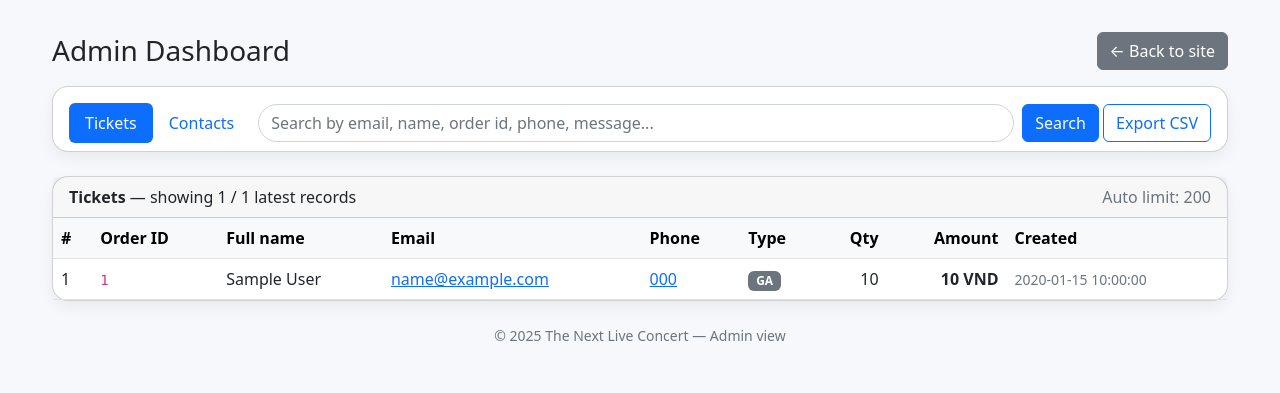
After one commit to thachtn22git-oss/the-next-live-concert-, a PHP site: page /the-next-live-concert/admin.php in a window 1280 px wide. The commit adds this page. Shown: the top 393 px of the page. Run offline with PHP 8.4, Linux system fonts and the light colour scheme; tables that the repository leaves empty or names only in its code hold one stand-in row (values such as "Sample post").

Commit message:
admin page

```diff
--- /dev/null
+++ b/admin.php
@@ -0,0 +1,226 @@
+<?php
+// admin.php — Dashboard xem DB (Tickets & Contacts) với Bootstrap 5
+// Đặt cạnh db.php. Mặc định hiển thị 200 bản ghi mới nhất mỗi bảng.
+// (Tuỳ chọn) Bảo vệ bằng mật khẩu đơn giản:
+// $ADMIN_PASS = 'changeme123'; if(($_GET['pass']??'') !== $ADMIN_PASS){ die('Unauthorized'); }
+
+require __DIR__ . '/db.php';
+mysqli_set_charset($conn, 'utf8mb4');
+
+// --- Helpers ---
+function esc($s){ return htmlspecialchars((string)$s, ENT_QUOTES, 'UTF-8'); }
+function money_vnd($n){ return number_format((float)$n, 0, ',', '.') . ' VND'; }
+
+// --- Tabs & search ---
+$tab = $_GET['tab'] ?? 'tickets';
+if (!in_array($tab, ['tickets','contacts'], true)) $tab = 'tickets';
+
+$q   = trim($_GET['q'] ?? '');                 // ô tìm nhanh
+$limit = 200;                                  // số dòng hiển thị
+$tickets = $contacts = [];
+$tick_count = $cont_count = 0;
+
+// --- Export CSV ---
+if (isset($_GET['export']) && in_array($_GET['export'], ['tickets','contacts'], true)) {
+    header('Content-Type: text/csv; charset=utf-8');
+    header('Content-Disposition: attachment; filename="'.$_GET['export'].'-'.date('Ymd_His').'.csv"');
+    $out = fopen('php://output', 'w');
+
+    if ($_GET['export'] === 'tickets') {
+        fputcsv($out, ['id','order_id','full_name','email','phone','ticket_type','quantity','amount','created_at']);
+        $sql = "SELECT * FROM tickets";
+        if ($q !== '') {
+            $safe = '%'.$conn->real_escape_string($q).'%';
+            $sql .= " WHERE order_id LIKE '$safe' OR email LIKE '$safe' OR full_name LIKE '$safe' OR phone LIKE '$safe'";
+        }
+        $sql .= " ORDER BY created_at DESC LIMIT 10000";
+        $rs = $conn->query($sql);
+        while ($r = $rs->fetch_assoc()) fputcsv($out, $r);
+    } else {
+        fputcsv($out, ['id','name','email','company','message','created_at']);
+        $sql = "SELECT * FROM contacts";
+        if ($q !== '') {
+            $safe = '%'.$conn->real_escape_string($q).'%';
+            $sql .= " WHERE email LIKE '$safe' OR name LIKE '$safe' OR company LIKE '$safe' OR message LIKE '$safe'";
+        }
+        $sql .= " ORDER BY created_at DESC LIMIT 10000";
+        $rs = $conn->query($sql);
+        while ($r = $rs->fetch_assoc()) fputcsv($out, $r);
+    }
+    fclose($out);
+    exit;
+}
+
+// --- Query tickets ---
+$safeQ = $q !== '' ? '%'.$conn->real_escape_string($q).'%' : null;
+
+$sqlT = "SELECT SQL_CALC_FOUND_ROWS * FROM tickets";
+if ($safeQ) $sqlT .= " WHERE order_id LIKE '$safeQ' OR email LIKE '$safeQ' OR full_name LIKE '$safeQ' OR phone LIKE '$safeQ'";
+$sqlT .= " ORDER BY created_at DESC LIMIT $limit";
+$rsT = $conn->query($sqlT);
+while($rsT && $row = $rsT->fetch_assoc()){ $tickets[] = $row; }
+$rsCnt = $conn->query("SELECT FOUND_ROWS() AS c"); $tick_count = (int)($rsCnt->fetch_assoc()['c'] ?? 0);
+
+// --- Query contacts ---
+$sqlC = "SELECT SQL_CALC_FOUND_ROWS * FROM contacts";
+if ($safeQ) $sqlC .= " WHERE email LIKE '$safeQ' OR name LIKE '$safeQ' OR company LIKE '$safeQ' OR message LIKE '$safeQ'";
+$sqlC .= " ORDER BY created_at DESC LIMIT $limit";
+$rsC = $conn->query($sqlC);
+while($rsC && $row = $rsC->fetch_assoc()){ $contacts[] = $row; }
+$rsCnt2 = $conn->query("SELECT FOUND_ROWS() AS c"); $cont_count = (int)($rsCnt2->fetch_assoc()['c'] ?? 0);
+
+?>
+<!doctype html>
+<html lang="vi">
+<head>
+  <meta charset="utf-8">
+  <title>Admin Dashboard - The Next Live Concert</title>
+  <meta name="viewport" content="width=device-width, initial-scale=1">
+  <!-- Dùng Bootstrap của site -->
+  <link href="css/bootstrap.min.css" rel="stylesheet">
+  <style>
+    body { background: #f6f8fb; }
+    .container-narrow { max-width: 1200px; }
+    .card { border-radius: 16px; box-shadow: 0 6px 16px rgba(0,0,0,0.06); }
+    .table th, .table td { vertical-align: middle; }
+    .amount-badge { font-weight:600; }
+    .sticky-top-lite { position: sticky; top: 0; z-index: 100; background: #f6f8fb; padding-top: 8px; }
+    .search-wrap input { border-radius: 999px; }
+  </style>
+</head>
+<body>
+  <div class="container container-narrow py-4">
+
+    <div class="d-flex align-items-center justify-content-between mb-3 sticky-top-lite">
+      <h3 class="mb-0">Admin Dashboard</h3>
+      <a class="btn btn-secondary" href="index.php">← Back to site</a>
+    </div>
+
+    <div class="card mb-4">
+      <div class="card-body pb-2">
+        <form class="row g-2 align-items-center" method="get" action="admin.php">
+          <div class="col-md-auto">
+            <ul class="nav nav-pills">
+              <li class="nav-item"><a class="nav-link <?php echo $tab==='tickets'?'active':''; ?>" href="?tab=tickets<?php echo $q!==''?'&q='.urlencode($q):''; ?>">Tickets</a></li>
+              <li class="nav-item"><a class="nav-link <?php echo $tab==='contacts'?'active':''; ?>" href="?tab=contacts<?php echo $q!==''?'&q='.urlencode($q):''; ?>">Contacts</a></li>
+            </ul>
+          </div>
+          <div class="col-md search-wrap">
+            <input type="text" class="form-control" placeholder="Search by email, name, order id, phone, message..." name="q" value="<?php echo esc($q); ?>">
+            <input type="hidden" name="tab" value="<?php echo esc($tab); ?>">
+          </div>
+          <div class="col-md-auto">
+            <button class="btn btn-primary">Search</button>
+            <?php if ($tab==='tickets'): ?>
+              <a class="btn btn-outline-primary" href="?export=tickets<?php echo $q!==''?'&q='.urlencode($q):''; ?>">Export CSV</a>
+            <?php else: ?>
+              <a class="btn btn-outline-primary" href="?export=contacts<?php echo $q!==''?'&q='.urlencode($q):''; ?>">Export CSV</a>
+            <?php endif; ?>
+          </div>
+        </form>
+      </div>
+    </div>
+
+    <?php if ($tab === 'tickets'): ?>
+
+      <div class="card">
+        <div class="card-header d-flex justify-content-between align-items-center">
+          <div><strong>Tickets</strong> — showing <?php echo count($tickets); ?> / <?php echo $tick_count; ?> latest records</div>
+          <span class="text-muted">Auto limit: <?php echo $limit; ?></span>
+        </div>
+        <div class="table-responsive">
+          <table class="table table-hover align-middle mb-0">
+            <thead class="table-light">
+              <tr>
+                <th>#</th>
+                <th>Order ID</th>
+                <th>Full name</th>
+                <th>Email</th>
+                <th>Phone</th>
+                <th>Type</th>
+                <th class="text-end">Qty</th>
+                <th class="text-end">Amount</th>
+                <th>Created</th>
+              </tr>
+            </thead>
+            <tbody>
+              <?php if (empty($tickets)): ?>
+                <tr><td colspan="9" class="text-center py-4 text-muted">No data</td></tr>
+              <?php else: ?>
+                <?php foreach($tickets as $r): ?>
+                  <tr>
+                    <td><?php echo (int)$r['id']; ?></td>
+                    <td><code><?php echo esc($r['order_id']); ?></code></td>
+                    <td><?php echo esc($r['full_name']); ?></td>
+                    <td><a href="mailto:<?php echo esc($r['email']); ?>"><?php echo esc($r['email']); ?></a></td>
+                    <td><a href="tel:<?php echo esc($r['phone']); ?>"><?php echo esc($r['phone']); ?></a></td>
+                    <td>
+                      <?php if ($r['ticket_type']==='NECH_AB'): ?>
+                        <span class="badge bg-info">NECH_A_B</span>
+                      <?php else: ?>
+                        <span class="badge bg-secondary">GA</span>
+                      <?php endif; ?>
+                    </td>
+                    <td class="text-end"><?php echo (int)$r['quantity']; ?></td>
+                    <td class="text-end"><span class="amount-badge"><?php echo money_vnd($r['amount']); ?></span></td>
+                    <td><span class="text-muted small"><?php echo esc($r['created_at']); ?></span></td>
+                  </tr>
+                <?php endforeach; ?>
+              <?php endif; ?>
+            </tbody>
+          </table>
+        </div>
+      </div>
+
+    <?php else: ?>
+
+      <div class="card">
+        <div class="card-header d-flex justify-content-between align-items-center">
+          <div><strong>Contacts</strong> — showing <?php echo count($contacts); ?> / <?php echo $cont_count; ?> latest records</div>
+          <span class="text-muted">Auto limit: <?php echo $limit; ?></span>
+        </div>
+        <div class="table-responsive">
+          <table class="table table-hover align-middle mb-0">
+            <thead class="table-light">
+              <tr>
+                <th>#</th>
+                <th>Name</th>
+                <th>Email</th>
+                <th>Company</th>
+                <th>Message</th>
+                <th>Created</th>
+              </tr>
+            </thead>
+            <tbody>
+              <?php if (empty($contacts)): ?>
+                <tr><td colspan="6" class="text-center py-4 text-muted">No data</td></tr>
+              <?php else: ?>
+                <?php foreach($contacts as $r): ?>
+                  <tr>
+                    <td><?php echo (int)$r['id']; ?></td>
+                    <td><?php echo esc($r['name'] ?? $r['full_name'] ?? ''); ?></td>
+                    <td><a href="mailto:<?php echo esc($r['email']); ?>"><?php echo esc($r['email']); ?></a></td>
+                    <td><?php echo esc($r['company']); ?></td>
+                    <td style="max-width:420px;">
+                      <div class="text-truncate"><?php echo esc($r['message']); ?></div>
+                    </td>
+                    <td><span class="text-muted small"><?php echo esc($r['created_at']); ?></span></td>
+                  </tr>
+                <?php endforeach; ?>
+              <?php endif; ?>
+            </tbody>
+          </table>
+        </div>
+      </div>
+
+    <?php endif; ?>
+
+    <div class="text-center text-muted small my-4">
+      © <?php echo date('Y'); ?> The Next Live Concert — Admin view
+    </div>
+  </div>
+
+  <!-- Bootstrap JS (dùng file có sẵn của bạn) -->
+  <script src="js/bootstrap.min.js"></script>
+</body>
+</html>
--- a/index.php
+++ b/index.php
@@ -278,11 +278,10 @@ https://templatemo.com/tm-583-festava-live
                                     </p>
                                 </div>
                             </div>
+                        </div>
 
 
 
-
-                        </div>
                         <div class="col-lg-5 col-12">
                             <div class="artists-thumb">
                                 <div class="artists-image-wrap">
--- a/ticket.php
+++ b/ticket.php
@@ -137,9 +137,9 @@ https://templatemo.com/tm-583-festava-live
                                     <p>Combo 5 – Save 5%: Applicable for purchases of 5 to 9 tickets in a single order.</p>
                                     <p>Group of 10 or more – Save 10%: Applicable for purchases of 10 or more tickets in a single order.</p>
                                     <p>(Valid only for the same ticket category)</p>
-                                    <input type="number" name="ticket-form-number" id="ticket-form-number" class="form-control" placeholder="Number of Tickets" required>
+                                    <input type="number" name="ticket-form-number" id="ticket-form-number" class="form-control" placeholder="Number of Tickets" required  min="1">
 
-                                    <textarea name="ticket-form-message" rows="1" class="form-control" id="ticket-form-message" placeholder="Total Price"></textarea>
+                                    <textarea name="ticket-form-message" rows="1" class="form-control" id="ticket-form-message" placeholder="Total Price" style="resize: none;"></textarea>
 
                                     <div  id="ticketForm" class="col-lg-4 col-md-10 col-8 mx-auto" method="post">
                                         <button  type="submit" class="form-control">Buy Ticket</button>
```
